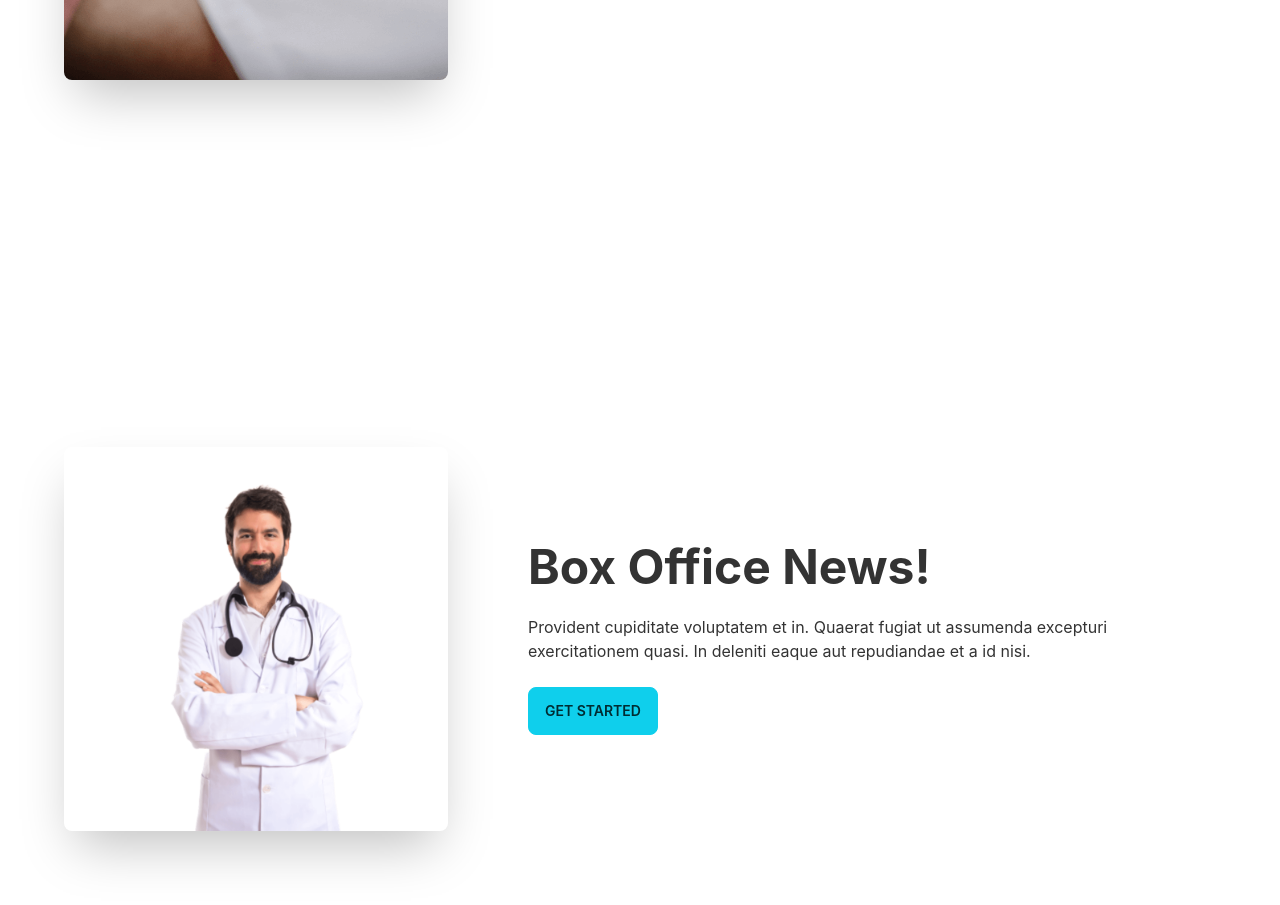
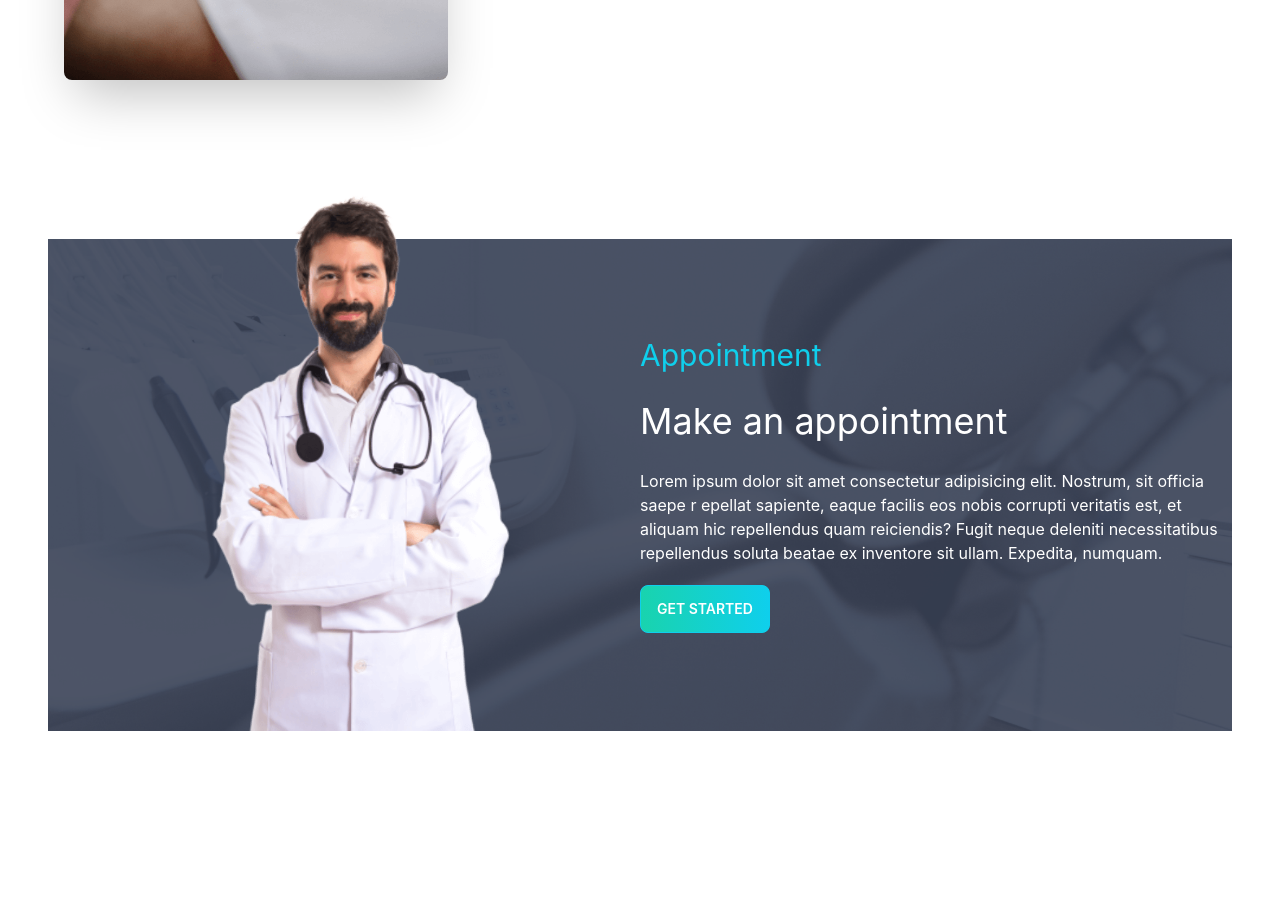
Before and after one commit to rimonhossain12/final-doctor-portal-practice, a React (Create React App) app: page / in a window 1280 px wide. Shown: the part 2020-2925 px from the top of the page. After the commit the page ends 2775 px from the top, so only its background shows below. Built offline with nearby package versions, Linux system fonts and the light colour scheme.

Commit message:
properly margin -100 added images

```diff
--- a/src/Pages/Home/SampleDoctor/SampleDoctor.js
+++ b/src/Pages/Home/SampleDoctor/SampleDoctor.js
@@ -1,22 +1,55 @@
 import React from 'react';
-import appointBg from '../../../assets/images/appointment.png';
 import doctor from '../../../assets/images/doctor.png';
-
+import bgImg from '../../../assets/images/appointment.png';
+import PrimaryButton from '../../Shared/PrimaryButton/PrimaryButton';
 
 const SampleDoctor = () => {
     return (
-        <div>
-            <div className="hero min-h-screen">
-                <div className="hero-content flex-col lg:flex-row gap-20">
-                    <img src={doctor} alt="not found" className="max-w-sm rounded-lg shadow-2xl" />
-                    <div>
-                        <h1 className="text-5xl font-bold">Box Office News!</h1>
-                        <p className="py-6">Provident cupiditate voluptatem et in. Quaerat fugiat ut assumenda excepturi exercitationem quasi. In deleniti eaque aut repudiandae et a id nisi.</p>
-                        <button className="btn btn-primary">Get Started</button>
-                    </div>
+        // <section
+        //     style={{
+        //         background: `url(${bgImg})`
+        //     }}
+        // >
+        //     <div className="hero">
+        //         <div className="hero-content flex-col lg:flex-row">
+        //             <img src={doctor} alt='not found' className="mt-[-100px] max-w-sm rounded-lg" />
+        //             <div>
+        //                 <h1 className="text-5xl font-bold">Box Office News!</h1>
+        //                 <p className="py-6">Provident cupiditate voluptatem et in. Quaerat fugiat ut assumenda excepturi exercitationem quasi. In deleniti eaque aut repudiandae et a id nisi.</p>
+        //                 <button className="btn btn-primary">Get Started</button>
+        //             </div>
+        //         </div>
+        //     </div>
+        // </section>
+
+        <section className='flex justify-center items-center mb-6 text-white'
+            style={{
+                background: `url(${bgImg})`,
+                backgroundPosition: 'center center',
+                backgroundSize: 'cover',
+                backgroundAttachment: 'fixed'
+
+            }}>
+            <div className="flex-1">
+                <figure><img src={doctor} className="mt-[-100px]" alt="Shoes" /></figure>
+            </div>
+            <div className="flex-1">
+                <h3 className='text-primary text-3xl '>Appointment</h3>
+                <h2 className='text-4xl py-7'>Make an appointment</h2>
+                <p>Lorem ipsum dolor sit amet consectetur
+                    adipisicing elit. Nostrum, sit officia saepe r
+                    epellat sapiente, eaque facilis eos nobis corrupti
+                    veritatis est, et aliquam hic repellendus quam reiciendis?
+                    Fugit neque deleniti necessitatibus repellendus soluta beatae ex
+                    inventore sit ullam. Expedita, numquam.</p>
+
+                <div className='mt-5'>
+                    <PrimaryButton>Get started</PrimaryButton>
                 </div>
+
             </div>
-        </div>
+        </section>
+
     );
 };
 
```
